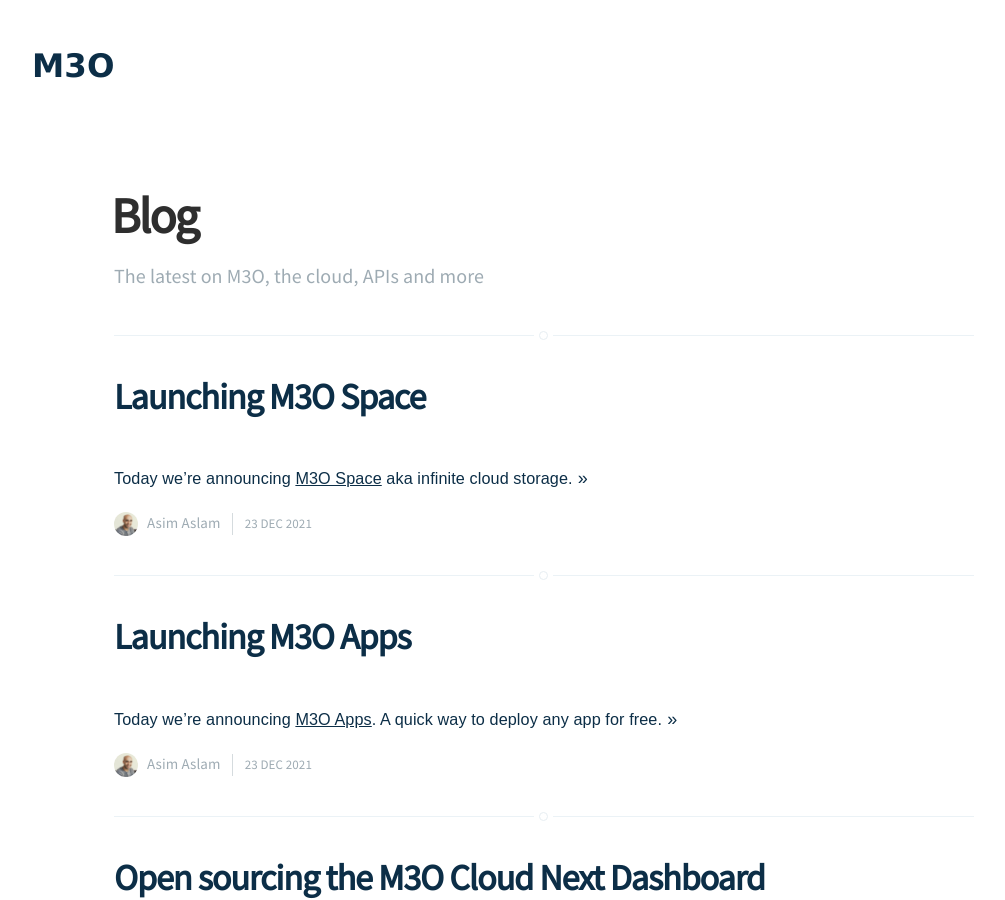
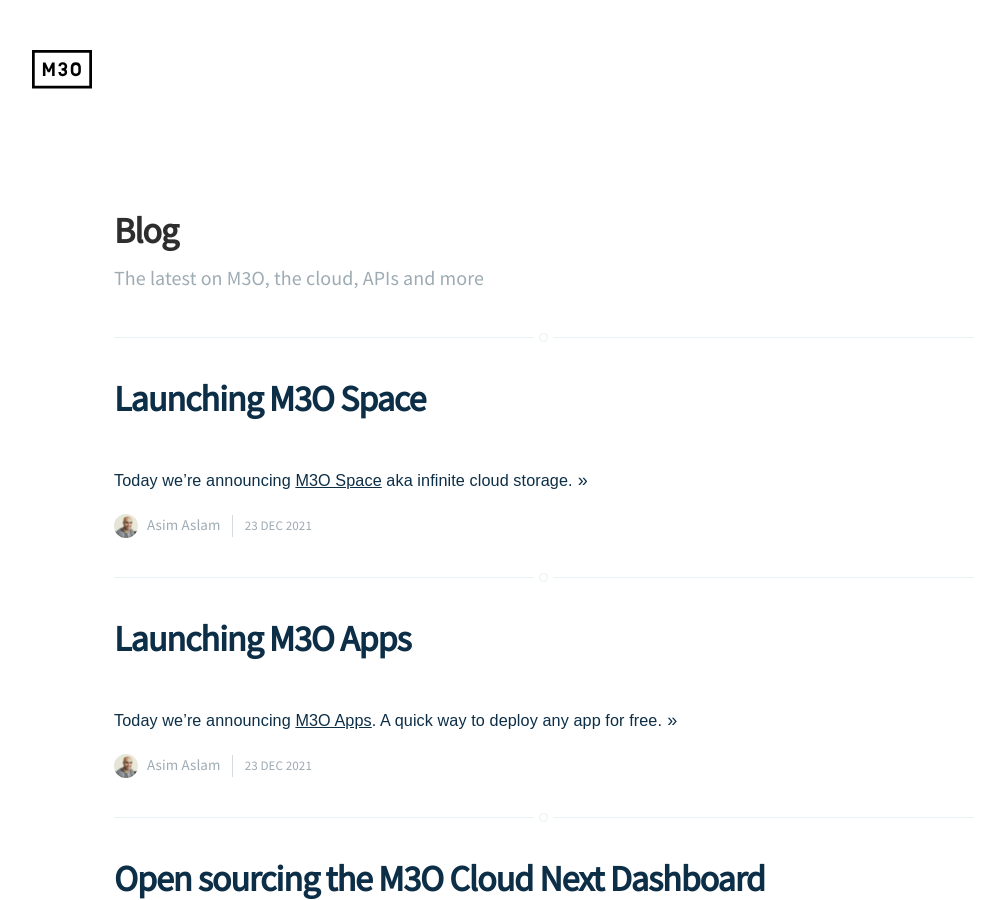
Before and after one commit to m3o/blog.m3o.com, a Jekyll site: the page built from index.html, in a window 1280 px wide and 900 px high. Shown: the whole window, without its empty margins (96-1101 px from the left). Built offline with Jekyll 4.4.1, drawn with Linux system fonts in a browser that asks for light colours; nearby versions of some CDN libraries; the list of posts is cut into pages by our own code.

Commit message:
change logo

```diff
--- a/index.html
+++ b/index.html
@@ -46,16 +46,21 @@
 </style>
 <header style="margin-top: 25px; margin-bottom: 100px; padding-top: 25px;">
   <span class="title">
-    <a href="/" style="text-decoration: none;" class="bold">
-	{{ site.name }}
-    </a>
+            <a class="navbar-brand logo text" href="/" style="height: 60px; width: 60px; display: inline-block; vertical-align: top;">
+                <svg fill="none" viewBox="0 0 46 30">
+                <g fill="#000">
+                <path d="m13.633 17.141 1.77-3.708v6.474h1.947v-10.3h-1.96l-2.532 5.297-2.532-5.297h-1.962v10.3h1.946v-6.474l1.771 3.708zm11.403-.118c0 .81-.541 1.28-1.375 1.28-.864 0-1.45-.53-1.508-1.324v-.015h-1.917v.015c.146 1.869 1.375 3.076 3.41 3.076 2.064 0 3.322-1.104 3.322-2.929 0-.81-.41-1.898-1.083-2.325.747-.53 1.083-1.412 1.083-2.178 0-1.765-1.258-3.163-3.366-3.163-2.034 0-3.22 1.206-3.366 3.075v.015h1.917v-.015c.059-.794.585-1.324 1.449-1.324.922 0 1.434.588 1.434 1.486 0 .765-.57 1.207-1.507 1.207h-.85v1.75h.85c.893 0 1.507.53 1.507 1.37zm12.428-.78v-2.972c0-2.28-1.405-3.811-3.864-3.811s-3.864 1.53-3.864 3.81v2.973c0 2.281 1.405 3.812 3.864 3.812 2.46 0 3.864-1.53 3.864-3.812zm-1.961 0c0 1.192-.834 1.855-1.903 1.855-1.068 0-1.902-.663-1.902-1.855v-2.972c0-1.192.834-1.854 1.902-1.854 1.069 0 1.903.662 1.903 1.854z"/>
+                <path clip-rule="evenodd" d="m43.91 2.102h-41.82v25.226h41.82zm-43.91-2.102v29.43h46v-29.43z" fill-rule="evenodd"/>
+                </g>
+                </svg>
+            </a>
   </span>
 </header>
 
 <main id="content" class="content" role="main">
     <div class="post">
-      <h1 class="post-header">Blog</h1>
-      <h5 class="post-header desc">{% if site.description %} {{ site.description }} {% endif %}</h2>
+      <h2 class="post-header">Blog</h2>
+      <h5 class="post-header desc">{% if site.description %} {{ site.description }} {% endif %}</h5>
     </div>
 
     <div class="extra-pagination inner">
```
Also changed, not shown: _includes/header.html (+8 -2 lines).
